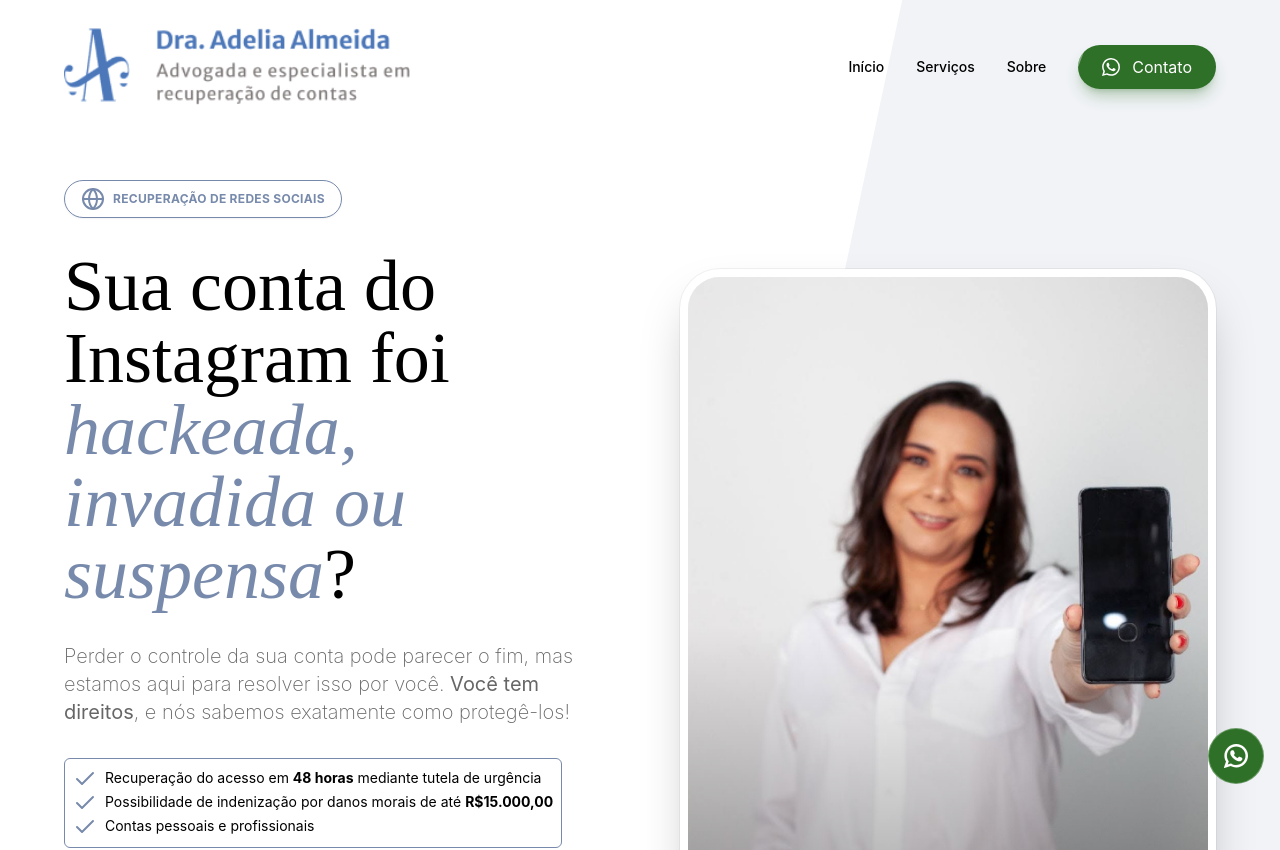
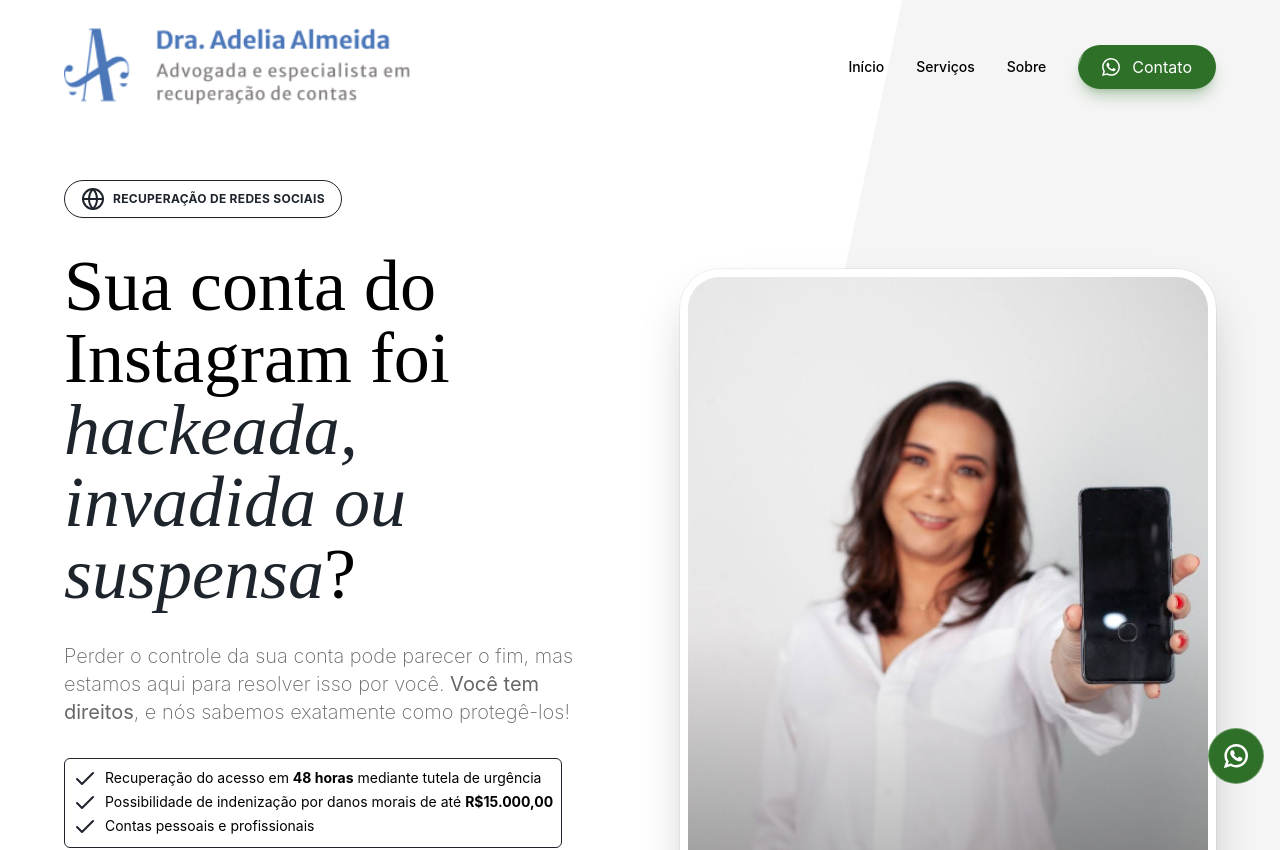
Before and after one commit to Paper-Street-Softwares/Template-Unico, a React (Vite) app: page /#home in a window 1280 px wide. Shown: the top 850 px of the page. Built offline with nearby package versions, Linux system fonts and the light colour scheme.

Commit message:
fix: Paleta

```diff
--- a/tailwind.config.js
+++ b/tailwind.config.js
@@ -18,9 +18,9 @@ export default {
       colors: {
         // Principais
         primaryLight: '#ECDACB',
-        primaryDark: '#778AAB',
-        secondary: '#F3F0EE',
-        terciary: '#F1F3F7',
+        primaryDark: '#1D242B',
+        secondary: '#EEE7E1',
+        terciary: '#F5F5F5',
         quartenary: '#FAFBFC',
         borderImage: '#292929',
         corExclamationCard: '#350F0F',
```
